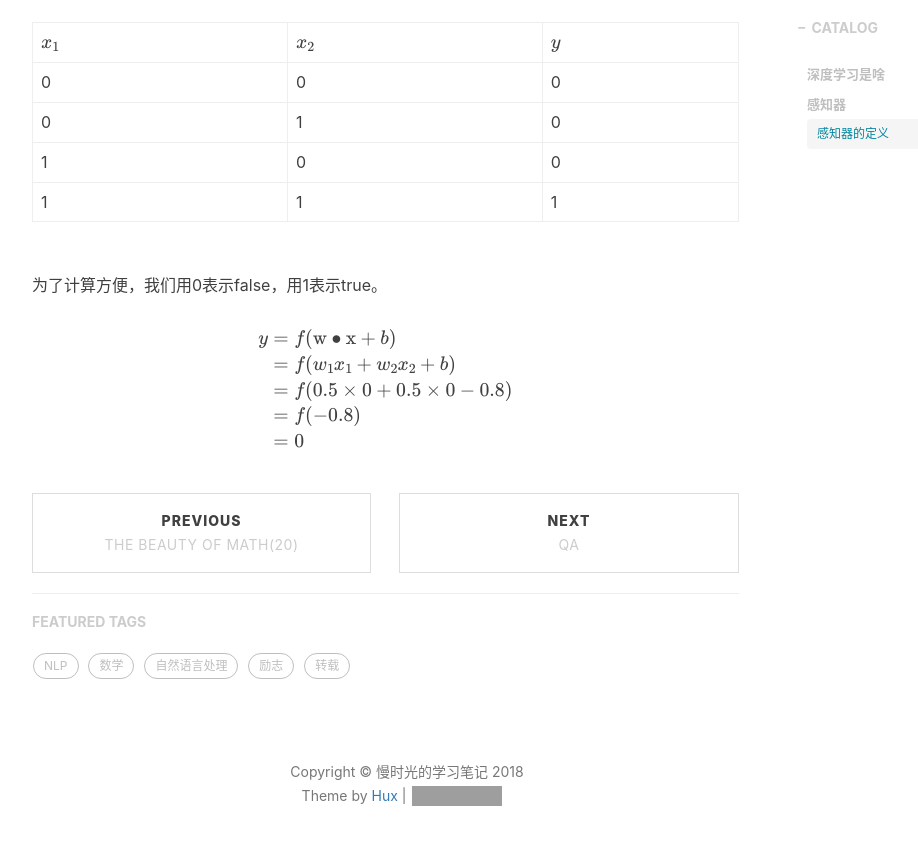
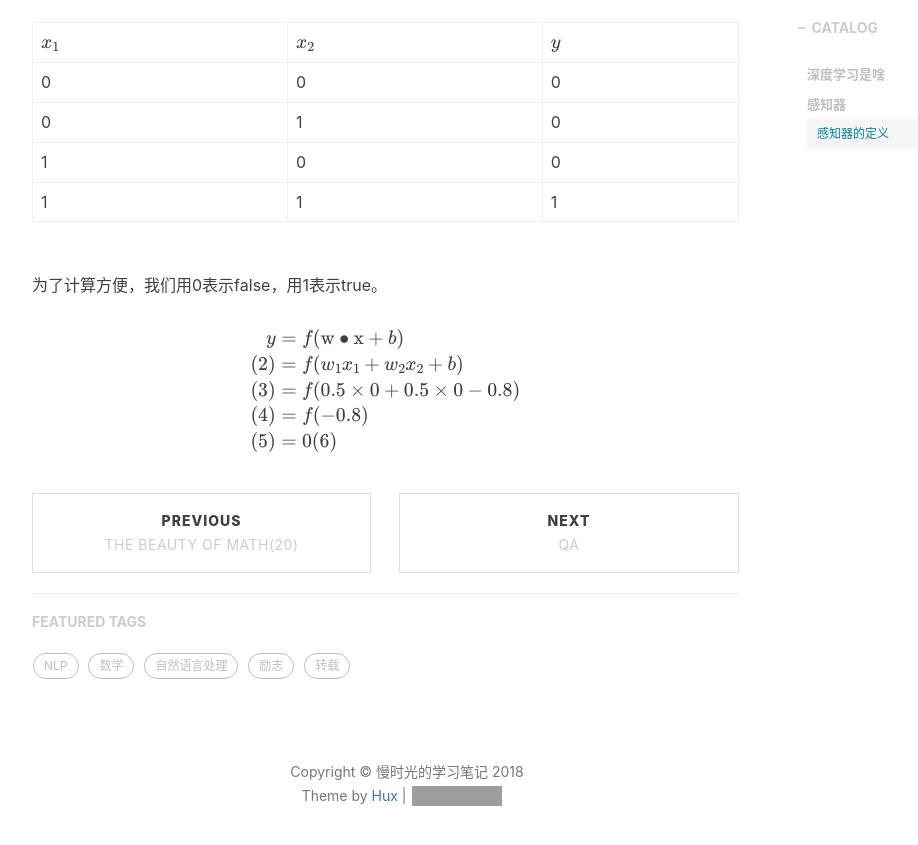
Before and after one commit to msg901216/msg901216.github.io, a Jekyll site: the page built from _posts/2018-07-24-perceptron.md, in a window 1280 px wide and 900 px high, scrolled down 2659 px. Shown: the top 845 px of the window, without its empty margins (233-1151 px from the left). Built offline with Jekyll 4.4.1, drawn with Linux system fonts in a browser that asks for light colours; nearby versions of some CDN libraries; formulas are drawn with MathJax 3; comment, search, counter and statistics services are not loaded; grey boxes are pictures that could not be loaded.

Commit message:
修改perceptron

```diff
--- a/_posts/2018-07-24-perceptron.md
+++ b/_posts/2018-07-24-perceptron.md
@@ -49,7 +49,7 @@
 
 * 激活函数 感知器的激活函数可以有很多选择，比如我们可以选择下面这个阶跃函数来作为激活函数：
 
-$$f(z)=\begin{equation}\begin{cases}1\qquad z>0\\0\qquad otherwise\end{cases}\end{equation} (1)$$
+$$f(z)=\begin{equation}\begin{cases}1\qquad z>0\\0\qquad otherwise\end{cases}\end{equation}           (1)$$
 
 * 输出 感知器的输出由下面这个公式来计算
 
@@ -75,9 +75,9 @@
 
 
 $$\begin{align}
-y&=f(\mathrm{w}\bullet\mathrm{x}+b)\\
-&=f(w_1x_1+w_2x_2+b)\\
-&=f(0.5\times0+0.5\times0-0.8)\\
-&=f(-0.8)\\
-&=0
+y&=f(\mathrm{w}\bullet\mathrm{x}+b)\\              (2)
+&=f(w_1x_1+w_2x_2+b)\\                             (3)
+&=f(0.5\times0+0.5\times0-0.8)\\                   (4)
+&=f(-0.8)\\                                        (5)
+&=0                                                (6)
 \end{align}$$
```
